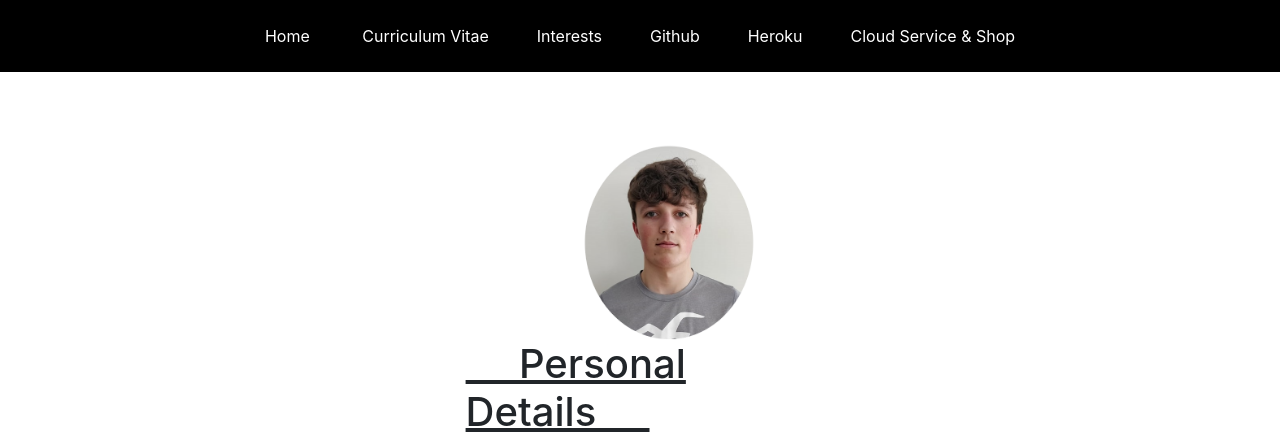
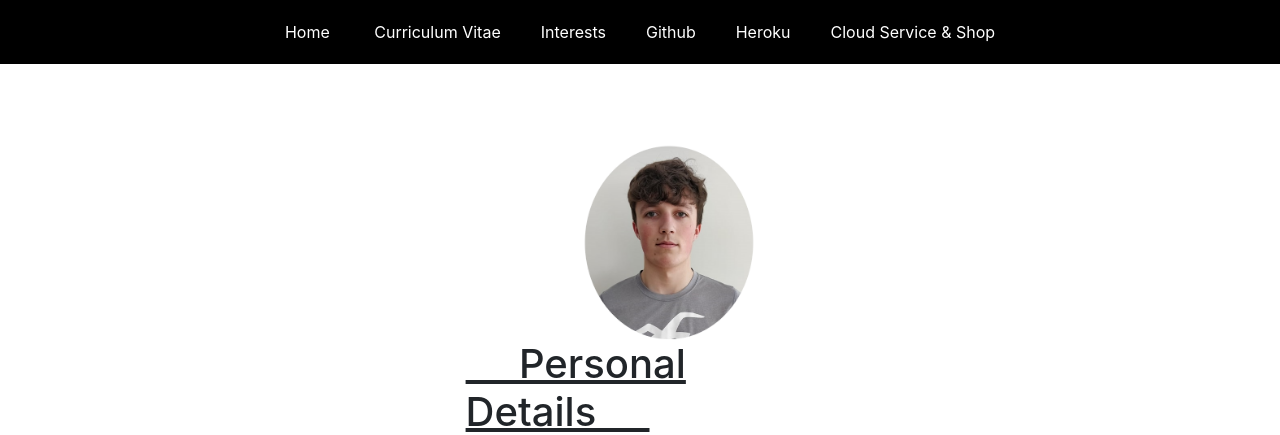
Before and after one commit to tomodonnell/IS113117367303, a PHP site: page /cv/cv_page1.html in a window 1280 px wide. Shown: the top 435 px of the page. Run offline with PHP 8.4, Linux system fonts and the light colour scheme; some libraries are stand-ins or nearby versions.

Commit message:
Completed(one adjustment)

```diff
--- a/mystylesheet2.css
+++ b/mystylesheet2.css
@@ -31,7 +31,7 @@ nav ul li{
 
     display: inline-block;
 
-    padding: 24px;
+    padding: 20px;
 
     cursor: pointer;
 
```
